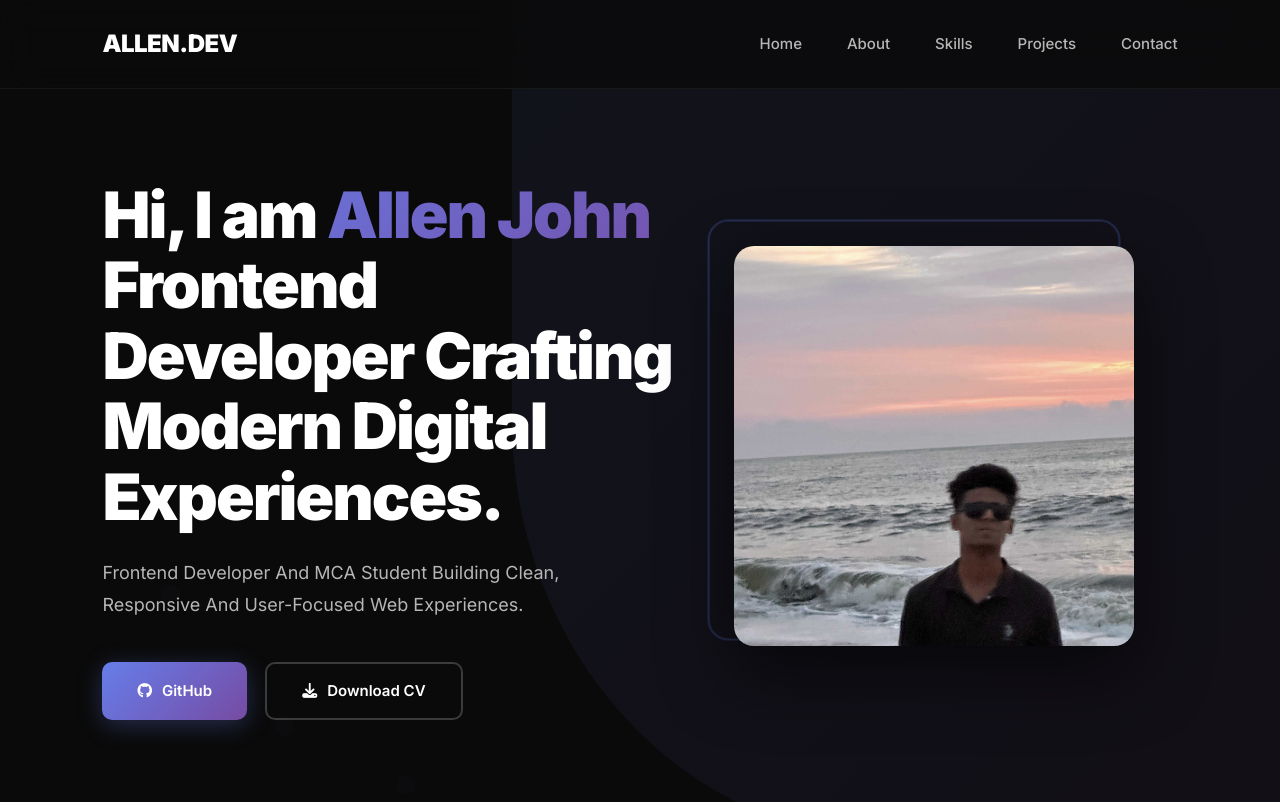
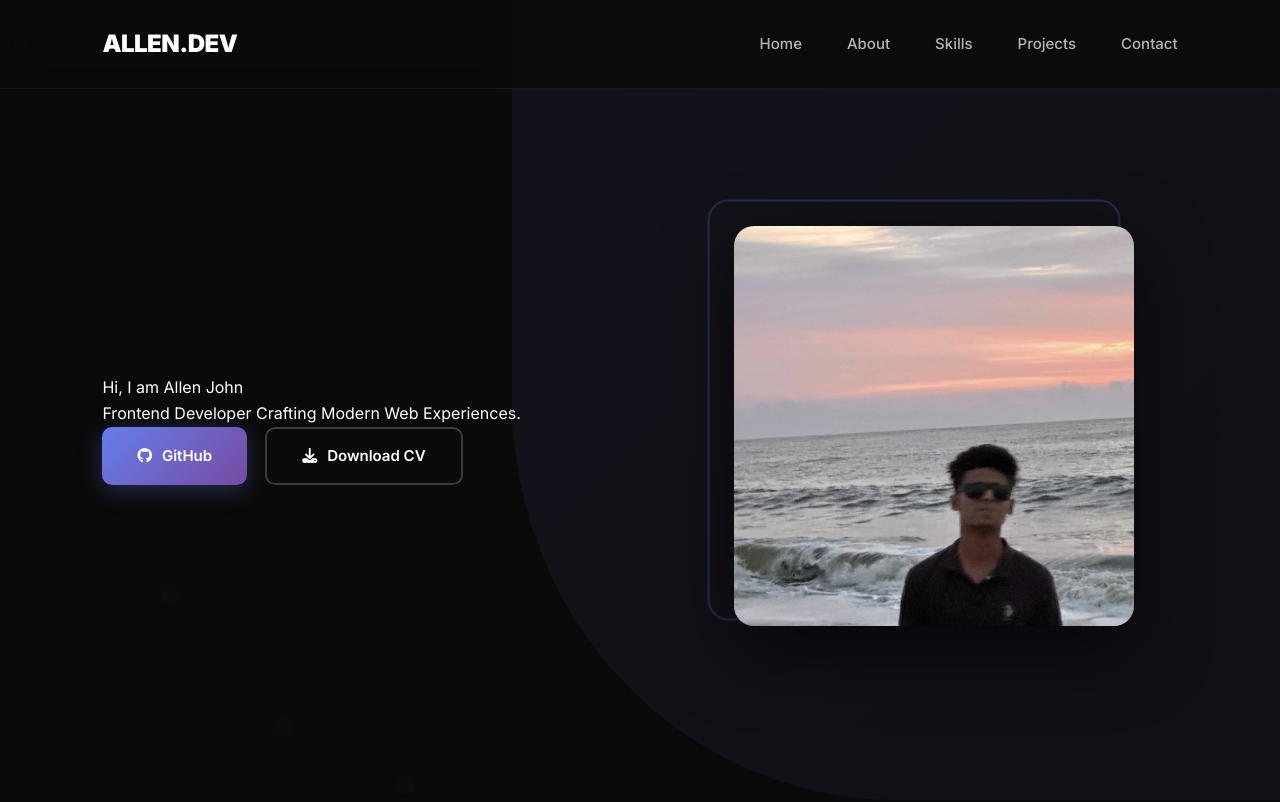
Before and after one commit to AllenJohnn/Portfolio, a plain HTML site: page index.html in a window 1280 px wide. Shown: the top 802 px of the page. Drawn offline with Linux system fonts and the light colour scheme.

Commit message:
Update index.html

```diff
--- a/index.html
+++ b/index.html
@@ -47,8 +47,7 @@
     <!-- Hero Section -->
     <section class="hero">
         <div class="hero-left">
-            <h1>Hi, I am <span>Allen John</span><br>Frontend Developer Crafting Modern Digital Experiences.</h1>
-            <p>Frontend Developer And MCA Student Building Clean, Responsive And User-Focused Web Experiences.</p>
+            Hi, I am <span>Allen John</span><br>Frontend Developer Crafting Modern Web Experiences.
             <div class="buttons">
                 <a href="https://github.com/AllenJohnn" class="btn primary" target="_blank">
                     <i class="fab fa-github"></i> <span>GitHub</span>
```
